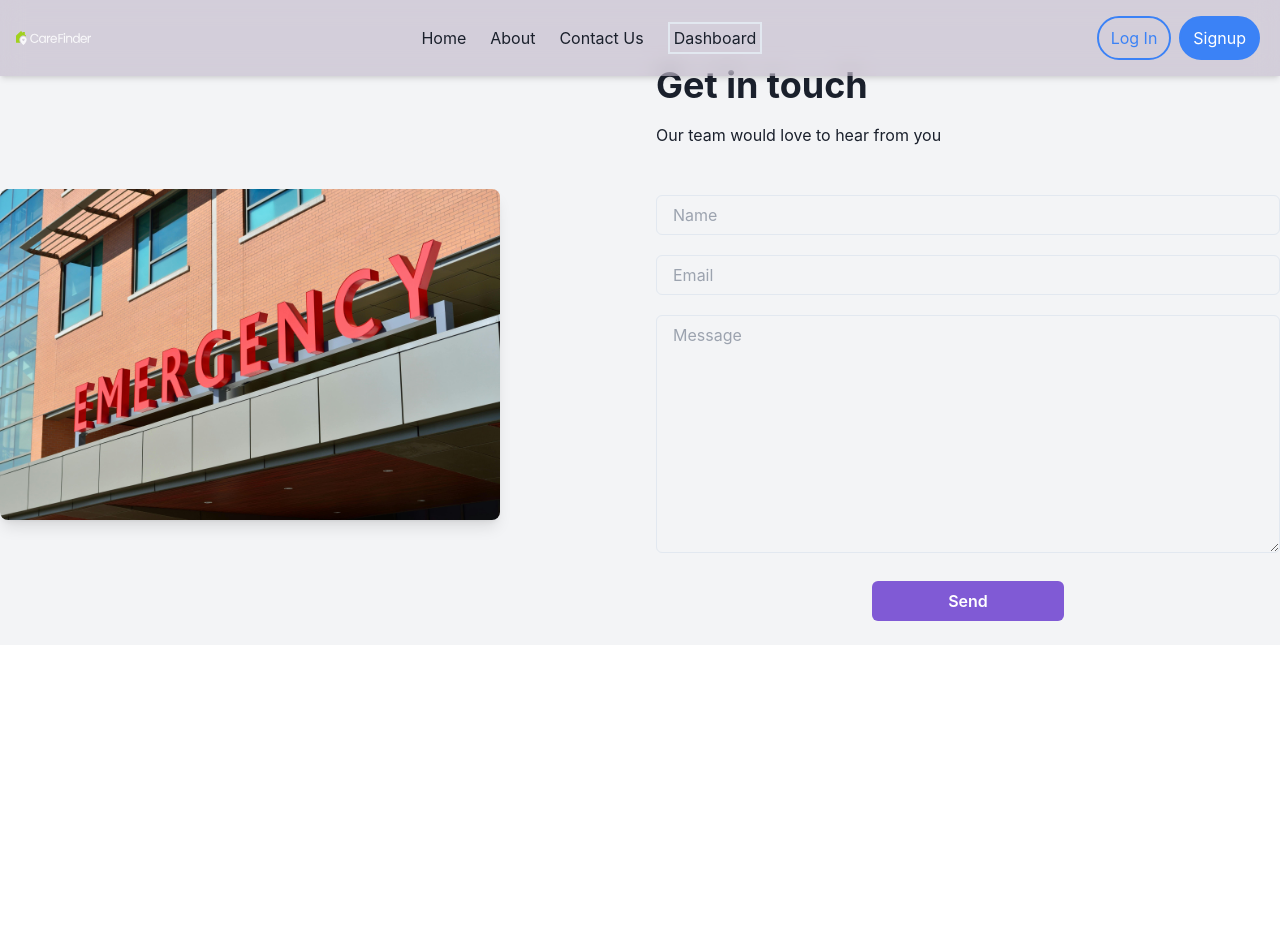
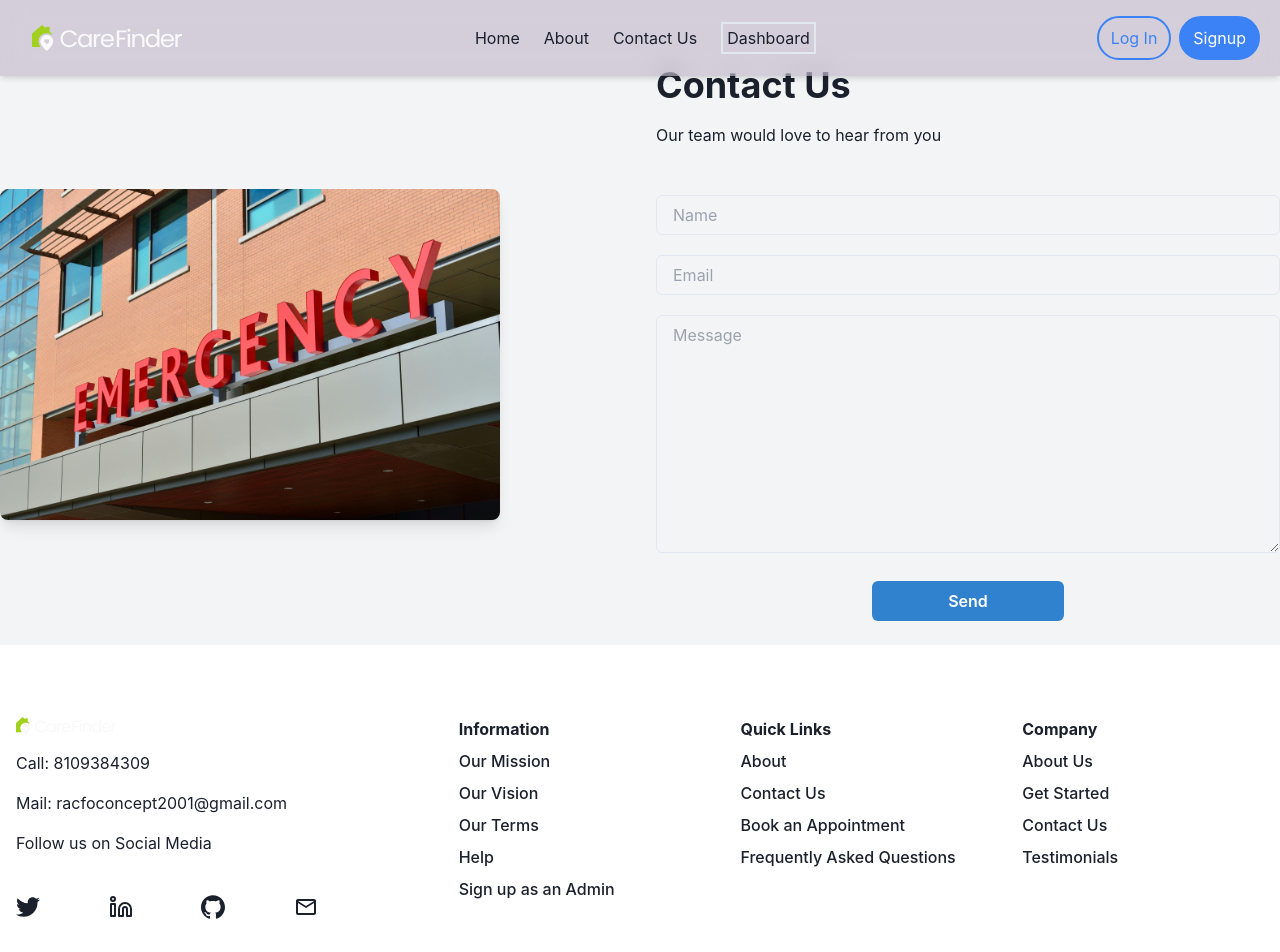
Before and after one commit to Racheal-cloud/carefinder-project, a Next.js app: page /contact in a window 1280 px wide. Shown: the top 952 px of the page. Before the commit the page ends 800 px from the top, so only its background shows below. Built offline with nearby package versions, Linux system fonts and the light colour scheme; no server answers.

Commit message:
updated  signup page

```diff
--- a/src/app/contact/page.tsx
+++ b/src/app/contact/page.tsx
@@ -15,7 +15,7 @@ function Contact() {
           />
         </Box>
         <Box className="w-full md:w-1/2 mt-8 md:mt-0 md:ml-8" data-aos="fade-left">
-          <Heading as="h1" size="xl" className="text-3xl md:text-4xl font-bold mb-4">Get in touch</Heading>
+          <Heading as="h1" size="xl" className="text-3xl md:text-4xl font-bold mb-4">Contact Us</Heading>
           <Text className="mb-6 text-sm md:text-base">Our team would love to hear from you</Text>
           <form method="POST" action="" className="space-y-5 py-6">
             <Input
@@ -24,7 +24,7 @@ function Contact() {
               placeholder="Name"
               className="form-input"
               size="md"
-              focusBorderColor="purple.500"
+              focusBorderColor="blue.500"
             />
             <Input
               type="email"
@@ -32,7 +32,7 @@ function Contact() {
               placeholder="Email"
               className="form-input"
               size="md"
-              focusBorderColor="purple.500"
+              focusBorderColor="blue.500"
             />
             <Textarea
               name="message"
@@ -41,12 +41,12 @@ function Contact() {
               placeholder="Message"
               className="form-input"
               size="md"
-              focusBorderColor="purple.500"
+              focusBorderColor="blue.500"
             />
             <Flex justify="center" pt={2}>
               <Button
                 type="submit"
-                colorScheme="purple"
+                colorScheme="blue"
                 size="md"
                 className="w-36 md:w-48"
               >
--- a/src/app/firebase.tsx
+++ b/src/app/firebase.tsx
@@ -14,7 +14,12 @@ const firebaseConfig = {
     // storageBucket: process.env.NEXT_PUBLIC_FIREBASE_STORAGE_BUCKET,
     // messagingSenderId: process.env.NEXT_PUBLIC_FIREBASE_MESSAGING_SENDER_ID,
     // appId: process.env.NEXT_PUBLIC_FIREBASE_APP_ID,
-
+    apiKey: "AIzaSyDSYpvnoZuBbgcrrtsLkc7F0n9jTfRhUL4",
+    authDomain: "carefinder-project-4defd.firebaseapp.com",
+    projectId: "carefinder-project-4defd",
+    storageBucket: "carefinder-project-4defd.appspot.com",
+    messagingSenderId: "531064146383",
+    appId: "1:531064146383:web:4e27d02ba31f761b33aaba"
 
       };
 
--- a/src/app/layout.tsx
+++ b/src/app/layout.tsx
@@ -2,7 +2,7 @@ import type { Metadata } from "next";
 import { ChakraProvider } from "@chakra-ui/react";
 import "./globals.css";
 import Header from "@/components/Header";
-// import Footer from "@/components/Footer";
+import Footer from "@/components/Footer";
 import { AuthProvider } from "./authContext";
 
 export const metadata: Metadata = {
@@ -22,7 +22,7 @@ export default function RootLayout({
         <ChakraProvider>
           <Header />
           {children}
-          {/* <Footer /> */}
+          <Footer />
           </ChakraProvider>
           </AuthProvider>
       </body>
--- a/src/app/markdown.tsx
+++ /dev/null
@@ -1,27 +0,0 @@
-"use client";
-
-import React, { useState } from "react";
-import dynamic from "next/dynamic";
-import { Box } from "@chakra-ui/react";
-
-const MDEditor = dynamic(() => import("@uiw/react-md-editor"), { ssr: false });
-
-const MarkdownEditor: React.FC = () => {
-  const [value, setValue] = useState("**Write your content here...**");
-
-//   const handleEditorChange = (value: string) => {
-//     setValue(value);
-//   };
-
-  return (
-    <Box className="container mx-auto p-4">
-      <MDEditor
-        value={value}
-        onChange={setValue}
-        previewOptions={{ disabled: false }} // Customize preview options if needed
-      />
-    </Box>
-  );
-};
-
-export default MarkdownEditor;
--- a/src/app/newsletter.tsx
+++ b/src/app/newsletter.tsx
@@ -12,7 +12,7 @@ export default function Newsletter() {
   }, []);
 
   return (
-    <Box w="100%" bg="purple.500" py={10}>
+    <Box w="100%" bg="blue.500" py={10}>
       <Text
         data-aos="zoom-in"
         fontSize="3xl"
@@ -41,7 +41,7 @@ export default function Newsletter() {
               borderColor="gray.300"
               borderRadius="md"
             />
-            <Button colorScheme="purple" ml={2}>
+            <Button colorScheme="blue" ml={2}>
               Subscribe
             </Button>
           </Flex>
--- a/src/app/how.tsx
+++ b/src/app/offer.tsx
@@ -2,9 +2,9 @@ import { Box, Text, SimpleGrid, VStack } from "@chakra-ui/react";
 
 export default function HowItWorks() {
   return (
-    <Box w="100%" className="bg-purple-300" py={10} px={4}>
+    <Box w="100%" className="bg-blue-300" py={10} px={4}>
       <Text fontSize="3xl" fontWeight="bold" textAlign="center" mb={6}>
-        How It Works
+        Our Offers
       </Text>
       <SimpleGrid columns={{ base: 1, md: 3 }} spacing={6}>
         {sections.map((section, index) => (
--- a/src/app/page.tsx
+++ b/src/app/page.tsx
@@ -2,7 +2,7 @@
 
 import Image from "next/image";
 import Link from "next/link";
-import How from "@/app/how";
+import How from "@/app/offer";
 import { useEffect } from "react";
 import Aos from "aos";
 import "aos/dist/aos.css";
@@ -38,7 +38,7 @@ export default function Home() {
           textAlign={{ base: "center", md: "left" }}
         >
           <Text fontSize="2xl" fontWeight="bold">
-            Welcome to Carefinder
+            Welcome to CareFinder
           </Text>
           <Text fontSize="lg" color="gray.600">
             Discover healthcare facilities and book appointments with ease. Your
@@ -47,8 +47,8 @@ export default function Home() {
           </Text>
           <Link href="/getstarted">
             {" "}
-            <Button colorScheme="purple" size="lg" className="mt-4">
-              Get Started
+            <Button colorScheme="blue" size="lg" className="mt-4">
+              Click More
             </Button>
           </Link>
         </VStack>
--- a/src/app/testimonial.tsx
+++ b/src/app/testimonial.tsx
@@ -47,7 +47,7 @@ export default function Testimonial() {
             w={{ base: "full", md: "lg" }}
             m={4}
             textAlign="center"
-            className="bg-purple-300"
+            className="bg-blue-400"
           >
             <Text fontSize="lg" mb={4}>
               "{review.review}"
--- /dev/null
+++ b/src/components/Footer.tsx
@@ -0,0 +1,79 @@
+import Image from "next/image";
+import { FaTwitter } from "react-icons/fa";
+import { FiLinkedin } from "react-icons/fi";
+import { SiGithub } from "react-icons/si";
+import { MdOutlineMailOutline } from "react-icons/md";
+import { Box, Text, Flex, Link, Stack, Divider } from "@chakra-ui/react";
+
+const Footer: React.FC = () => {
+  return (
+    <Box as="footer" py={10} className="mt-8">
+      <Flex
+        className="container mx-auto"
+        direction={{ base: 'column', md: 'row', lg: 'row' }}
+        justify="space-between"
+        align="flex-start"
+        px={4}
+        wrap="wrap"
+      >
+        <Stack spacing={4} flex="1" mb={{ base: 6, lg: 0 }} mr={{ lg: 10 }}>
+          <Image
+            src="/images/carefinderlogo.svg"
+            alt="Carefinder logo"
+            width={100}
+            height={75}
+          />
+          <Text>Call: 8109384309</Text>
+          <Text>Mail: racfoconcept2001@gmail.com</Text>
+          <Text>Follow us on Social Media</Text>
+          <Flex justify="space-between" width={{ base: 'full', md: '75%' }} my={6}>
+            <Link href="" isExternal>
+              <FaTwitter size="24" />
+            </Link>
+            <Link href="https://www.linkedin.com/in/abosede-omotoso-66285b115/" isExternal>
+              <FiLinkedin size="24" />
+            </Link>
+            <Link href="https://github.com/Racheal-cloud" isExternal>
+              <SiGithub size="24" />
+            </Link>
+            <Link href="mailto:racfoconcept2001@gmail" isExternal>
+              <MdOutlineMailOutline size="24" />
+            </Link>
+          </Flex>
+        </Stack>
+
+        <Flex justify="space-between" flex="2" direction={{ base: 'column', md: 'row', lg: 'row' }} flexWrap="wrap">
+          <Stack spacing={2} className="font-medium" flex="1" minW={{ base: "full", md: "auto" }}>
+            <Text fontWeight="bold">Information</Text>
+
+            <Link href="#">Our Mission</Link>
+            <Link href="#">Our Vision</Link>
+            <Link href="#">Our Terms</Link>
+            <Link href="#">Help</Link>
+            <Link href="#">Sign up as an Admin</Link>
+          </Stack>
+          <Stack spacing={2} className="font-medium" mt={{ base: 6, md: 0 }} ml={{ base: 0, lg: 10 }} flex="1" minW={{ base: "full", md: "auto" }}>
+            <Text fontWeight="bold">Quick Links</Text>
+            <Link href="/about">About</Link>
+            <Link href="#">Contact Us</Link>
+            <Link href="#">Book an Appointment</Link>
+            <Link href="#">Frequently Asked Questions</Link>
+          </Stack>
+          <Stack spacing={2} className="font-medium" mt={{ base: 6, md: 0 }} ml={{ base: 0, lg: 10 }} flex="1" minW={{ base: "full", md: "auto" }}>
+            <Text fontWeight="bold">Company</Text>
+            <Link href="/about">About Us</Link>
+            <Link href="/getstarted">Get Started</Link>
+            <Link href="/contact">Contact Us</Link>
+            <Link href="/testimonial">Testimonials</Link>
+          </Stack>
+        </Flex>
+      </Flex>
+      <Divider my={6} />
+      <Box bg="blue.500" py={2}>
+        <Text textAlign="center" color="white">&copy; All rights reserved. Carefinder 2024</Text>
+      </Box>
+    </Box>
+  );
+};
+
+export default Footer;
--- a/src/components/Header.tsx
+++ b/src/components/Header.tsx
@@ -46,12 +46,14 @@ const Header: React.FC = () => {
         alignItems="center"
       >
         {/* Logo */}
-        <Text className="">
+        <Text className="mx-4">
           <Image
             src="/images/carefinderlogo.svg"
             alt="Carefinder logo"
-            width={75}
-            height={100}
+            width={150}
+            height={200}
+            onClick={() => router.push("/")}
+
           />
         </Text>
 
```
Also changed, not shown: src/app/signup/page.tsx (added, +132 -0 lines).
